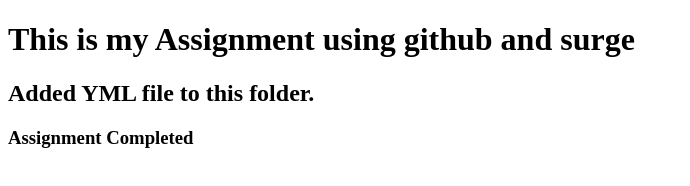
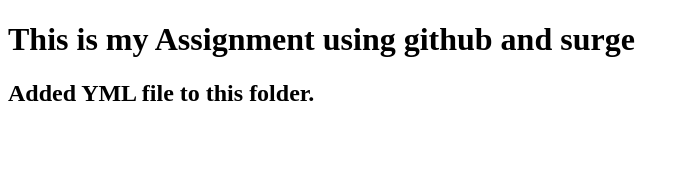
Before and after one commit to MuhammadAmmarSiddiqui/PIAIC-Bootcamp-2020, a plain HTML site: page index.html in a window 1280 px wide. Shown: the whole page, without its empty margins (0-690 px from the left). Drawn offline with Linux system fonts and the light colour scheme.

Commit message:
updated index.html

```diff
--- a/index.html
+++ b/index.html
@@ -8,7 +8,6 @@
 <body>
     <h1>This is my Assignment using github and surge</h1>
     <h2>Added YML file to this folder.</h2>
-    <h3>Assignment Completed</h3>
 
 </body>
 </html>
```
